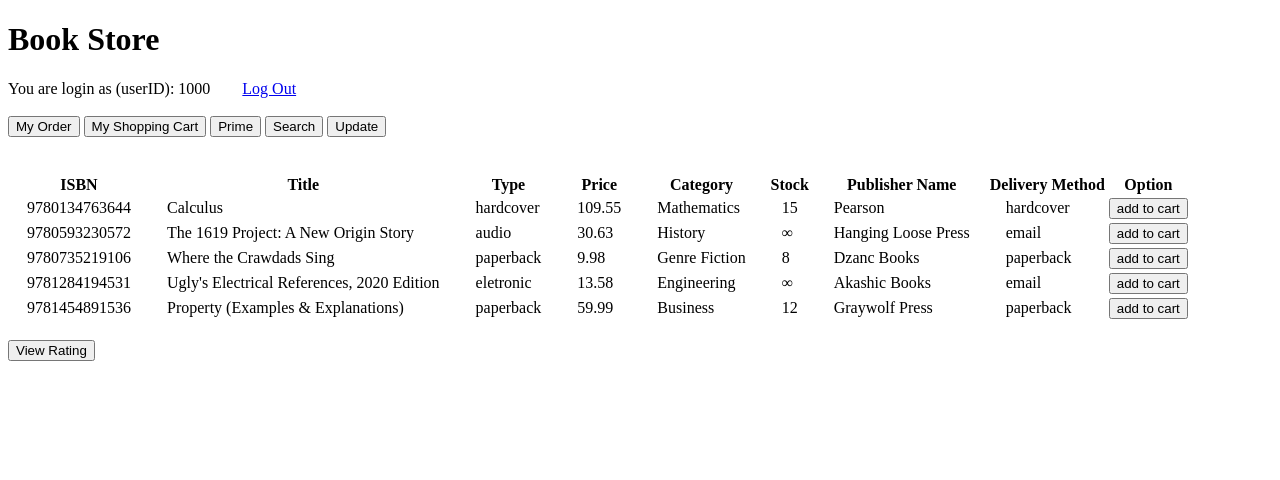
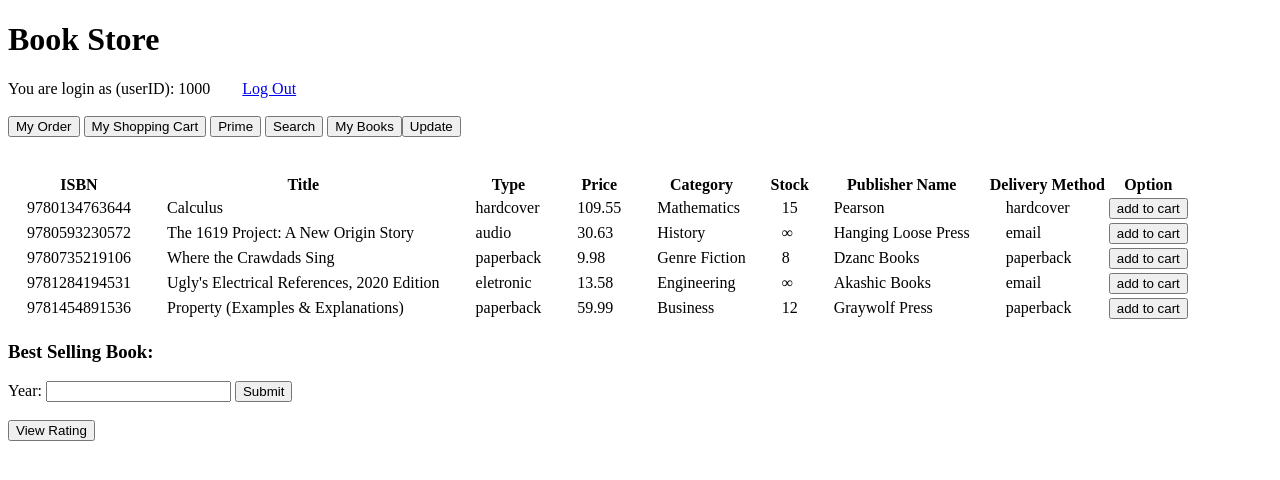
Before and after one commit to LonelyPorter/OnlineBookstore, a PHP site: page /store.php in a window 1280 px wide. Shown: the top 480 px of the page. Run offline with PHP 8.4, Linux system fonts and the light colour scheme; the visitor is signed in with stand-in values (Sample User, id 1); data comes from the database, SQL or seed files in the repository.

Commit message:
Best selling and my book button

```diff
--- a/store.php
+++ b/store.php
@@ -17,7 +17,7 @@
   $mydb = mysqli_select_db($myconnection, 'bookstore') or die('Could not select database');
 
   $email = $pwd = -1; // set non-empty so won't trigger empty login
-  if(!empty($_POST)) { // if coming from a form, set email and password
+  if(!empty($_POST['email']) && !empty($_POST['password'])) { // if coming from a form, set email and password
     $email = $_POST['email'];
     $pwd = $_POST['password'];
   }
@@ -76,7 +76,10 @@
     <form action="search.php" method="post">
       <button type="submit">Search</button>&nbsp;
     </form>
-
+    <!-- My (written) book -->
+    <form action="mybook.php" method="post">
+      <button type="submit">My Books</button>
+    </form>
   <?php
     // check for if it's superuser
     if($_SESSION['id'] == 1000) {
@@ -127,23 +130,85 @@
       echo "<td>&emsp;".$row['pName']."&emsp;</td>";
       echo "<td>&emsp;".$row['method']."&emsp;</td>";
       echo "<td>";
-      // echo '<input type="submit" name="ISBN" value="add to cart">';
       echo '<button type="submit" name="ISBN" value="' .$row['ISBN']. '">add to cart</button>';
       echo '</td>';
       echo "</tr>";
       echo '</form>';
   }
   echo "</tbody></table>";
+  ?>
+  <!-- Best Selling -->
+  <h3>Best Selling Book:</h3>
+  <form action="store.php" method="post">
+    <label>Year:</label>
+    <input type="text" name="year">
+    <input type="submit" name="best_sell" value="Submit">
+  </form>
 
-  // close database connection
-  mysqli_free_result($result);
-  mysqli_close($myconnection);
-  ?>
+  <?php
+    if(!empty($_POST['best_sell'])) {
+      $year = "%";
+      if(!empty($_POST['year'])) {
+        $year = $_POST['year'];
+      }
+
+      $query = "SELECT T.ISBN, title, type, price, Category, in_stock, pName, method, max(quantity) from (
+                SELECT ISBN, sum(quantity) AS quantity, `time` FROM inorder, `order`
+                WHERE inorder.orderNumber = `order`.Number AND EXTRACT(year from `time`) LIKE ?
+                GROUP BY ISBN, EXTRACT(year FROM time)) as T, books
+                WHERE T.ISBN = books.ISBN;";
+        $stmt = mysqli_prepare($myconnection, $query);
+        mysqli_stmt_bind_param($stmt, "s", $year);
+        mysqli_stmt_execute($stmt);
+        $result = mysqli_stmt_get_result($stmt);
+
+        // table title
+        echo "<table>
+          <thead>
+            <tr>
+              <th>ISBN</th>
+              <th>Title</th>
+              <th>Type</th>
+              <th>Price</th>
+              <th>Category</th>
+              <th>Stock</th>
+              <th>Publisher Name</th>
+              <th>Delivery Method</th>
+            </tr>
+          </thead>";
+
+        echo "<tbody>";
+        while ($row = mysqli_fetch_array($result, MYSQLI_ASSOC)) {
+          echo "<tr>";
+          echo "<td>&emsp;".$row['ISBN']."&emsp;</td>";
+          echo "<td>&emsp;".$row['title']."&emsp;</td>";
+          echo "<td>&emsp;".$row['type']."&emsp;</td>";
+          echo "<td>&emsp;".$row['price']."&emsp;</td>";
+          echo "<td>&emsp;".$row['Category']."&emsp;</td>";
+          if ($row['in_stock'] >= 0) {
+              echo "<td>&emsp;".$row['in_stock']."&emsp;</td>";
+          } else {
+              echo "<td>&emsp;&infin;&emsp;</td>";
+          }
+          echo "<td>&emsp;".$row['pName']."&emsp;</td>";
+          echo "<td>&emsp;".$row['method']."&emsp;</td>";
+          echo "</tr>";
+        }
+        echo "</tbody></table>";
+    }
+   ?>
+
   <!-- Go to Rating -->
   <br>
   <form class="" action="rating.php" method="post">
     <input type="submit" name="" value="View Rating">
   </form>
 
+  <?php
+  // close database connection
+  mysqli_free_result($result);
+  mysqli_close($myconnection);
+   ?>
+
 </body>
 </html>
```
